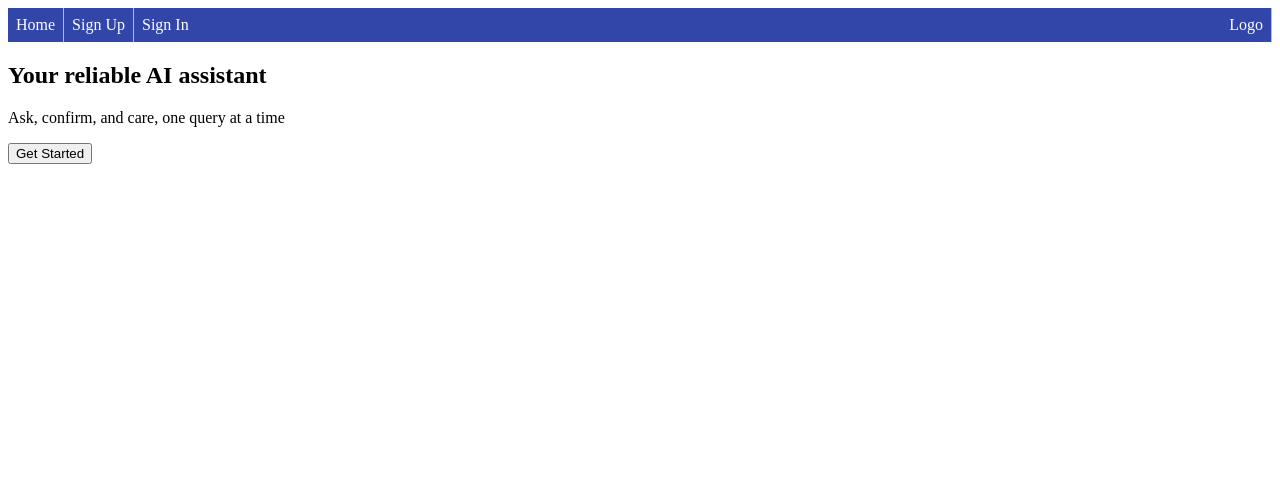
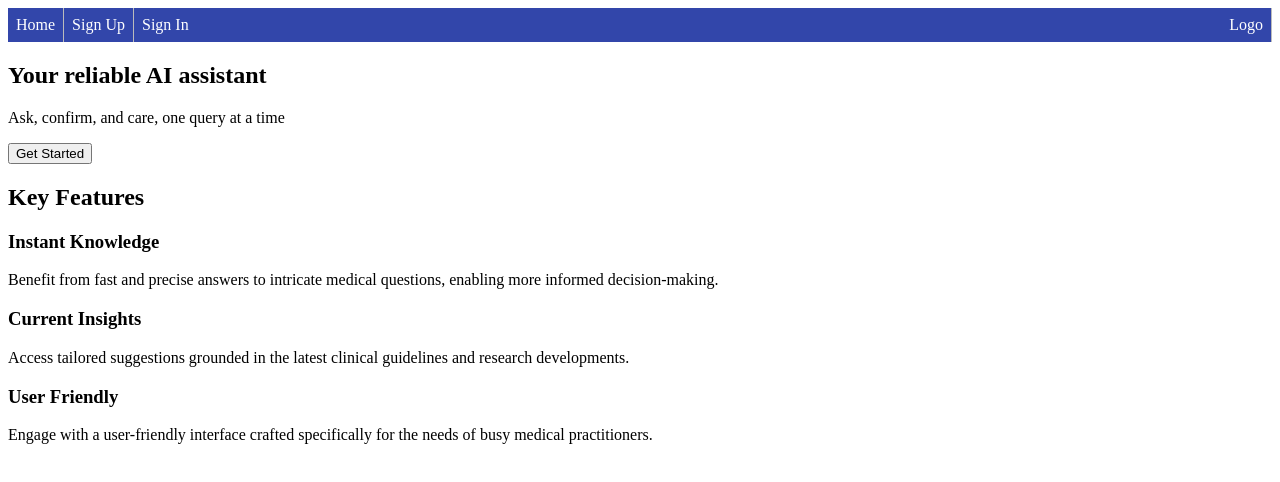
Before and after one commit to fateeS88/DrGPT, a React (Vite) app: page / in a window 1280 px wide. Shown: the top 482 px of the page. Built offline with nearby package versions, Linux system fonts and the light colour scheme.

Commit message:
key features

```diff
--- a/src/Components/Sections/Features.jsx
+++ b/src/Components/Sections/Features.jsx
@@ -1,7 +1,19 @@
+const features = [
+    {title: "Instant Knowledge", description: "Benefit from fast and precise answers to intricate medical questions, enabling more informed decision-making."},
+    {title: "Current Insights", description: "Access tailored suggestions grounded in the latest clinical guidelines and research developments."},
+    {title: "User Friendly", description: "Engage with a user-friendly interface crafted specifically for the needs of busy medical practitioners."}
+]
+
 export default function Features () {
     return (
         <div>
-
+            <h2> Key Features </h2>
+            {features.map((feature, index) => (
+                <div  key={index}>
+                    <h3>{feature.title}</h3>
+                    <p>{feature.description}</p>
+                </div>
+            ))}
         </div>
     )
 }
--- a/src/Components/Sections/Intro.jsx
+++ b/src/Components/Sections/Intro.jsx
@@ -1,5 +1,4 @@
 import { Link } from 'react-router-dom';
-import Signup from "../Signup"
 
 export default function Intro () {
     return (
```
